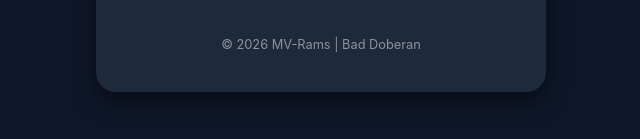
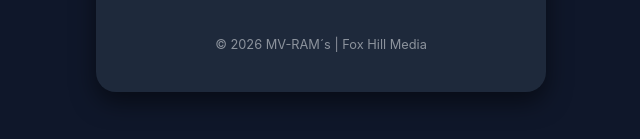
Before and after one commit to melogize/mv-rams, a plain HTML site: page index.html in a window 1280 px wide. Shown: the part 571-710 px from the top of the page, 319-959 px from the left. Drawn offline with Linux system fonts and the light colour scheme.

Commit message:
Update index.html

```diff
--- a/index.html
+++ b/index.html
@@ -119,7 +119,7 @@
         </div>
 
         <div class="footer">
-            &copy; 2026 MV-Rams | Bad Doberan
+            &copy; 2026 MV-RAM´s | Fox Hill Media
         </div>
     </div>
 
```
